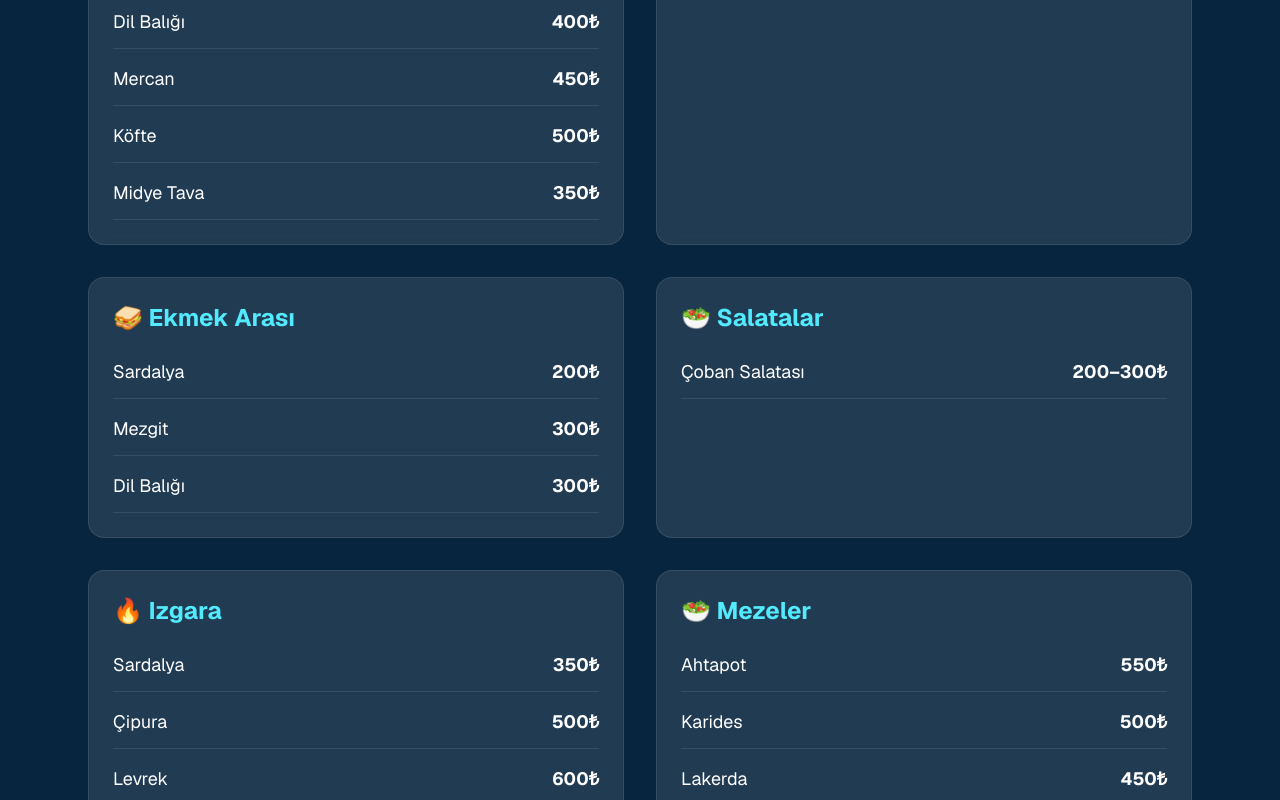
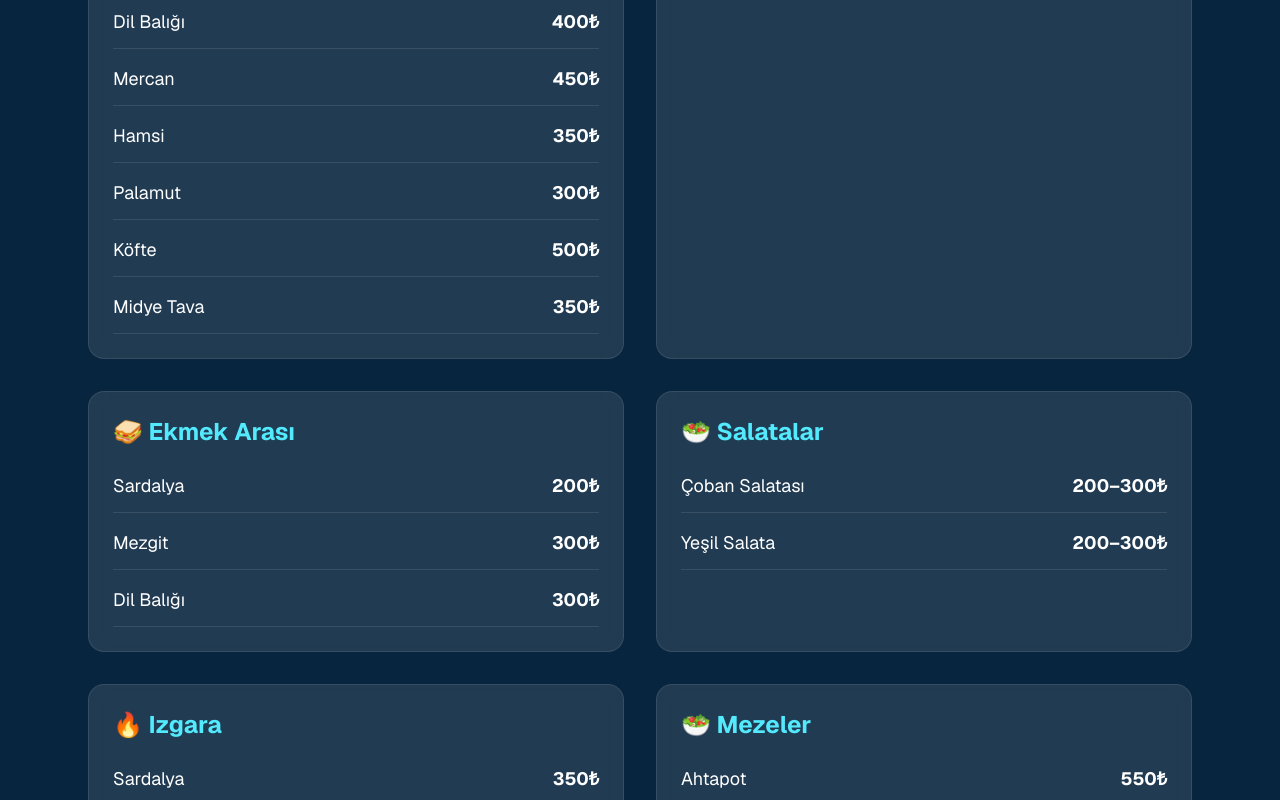
Before and after one commit to emresarper8-cpu/balikcihalilgeyikli, a Next.js app: page /menu in a window 1280 px wide. Shown: the part 520-1320 px from the top of the page. Built offline with nearby package versions, Linux system fonts and the light colour scheme.

Commit message:
Menü fiyatlarını güncelle

```diff
--- a/app/components/FullMenu.tsx
+++ b/app/components/FullMenu.tsx
@@ -1,3 +1,4 @@
+
 export default function FullMenu() {
   const categories = [
     {
@@ -8,11 +9,12 @@ export default function FullMenu() {
         ["Mezgit", "450₺"],
         ["Dil Balığı", "400₺"],
         ["Mercan", "450₺"],
+        ["Hamsi", "350₺"],
+        ["Palamut", "300₺"],
         ["Köfte", "500₺"],
         ["Midye Tava", "350₺"],
       ],
     },
-
     {
       title: "🦐 Ara Sıcak",
       items: [
@@ -21,7 +23,6 @@ export default function FullMenu() {
         ["Patates Cips", "200₺"],
       ],
     },
-
     {
       title: "🥪 Ekmek Arası",
       items: [
@@ -30,23 +31,22 @@ export default function FullMenu() {
         ["Dil Balığı", "300₺"],
       ],
     },
-
     {
       title: "🥗 Salatalar",
       items: [
         ["Çoban Salatası", "200–300₺"],
+     ["Yeşil Salata", "200–300₺"],
       ],
     },
-
     {
       title: "🔥 Izgara",
       items: [
         ["Sardalya", "350₺"],
         ["Çipura", "500₺"],
         ["Levrek", "600₺"],
+        ["Palamut", "400₺"],
       ],
     },
-
     {
       title: "🥗 Mezeler",
       items: [
@@ -60,7 +60,6 @@ export default function FullMenu() {
         ["Yoğurtlu", "200₺"],
       ],
     },
-
     {
       title: "🥤 İçecekler",
       items: [
@@ -74,6 +73,7 @@ export default function FullMenu() {
       ],
     },
   ];
+
   return (
     <section className="bg-[#08253f] py-24 text-white">
       <div className="max-w-6xl mx-auto px-6">
```
Lines whose indentation alone changed are shown as unchanged.
